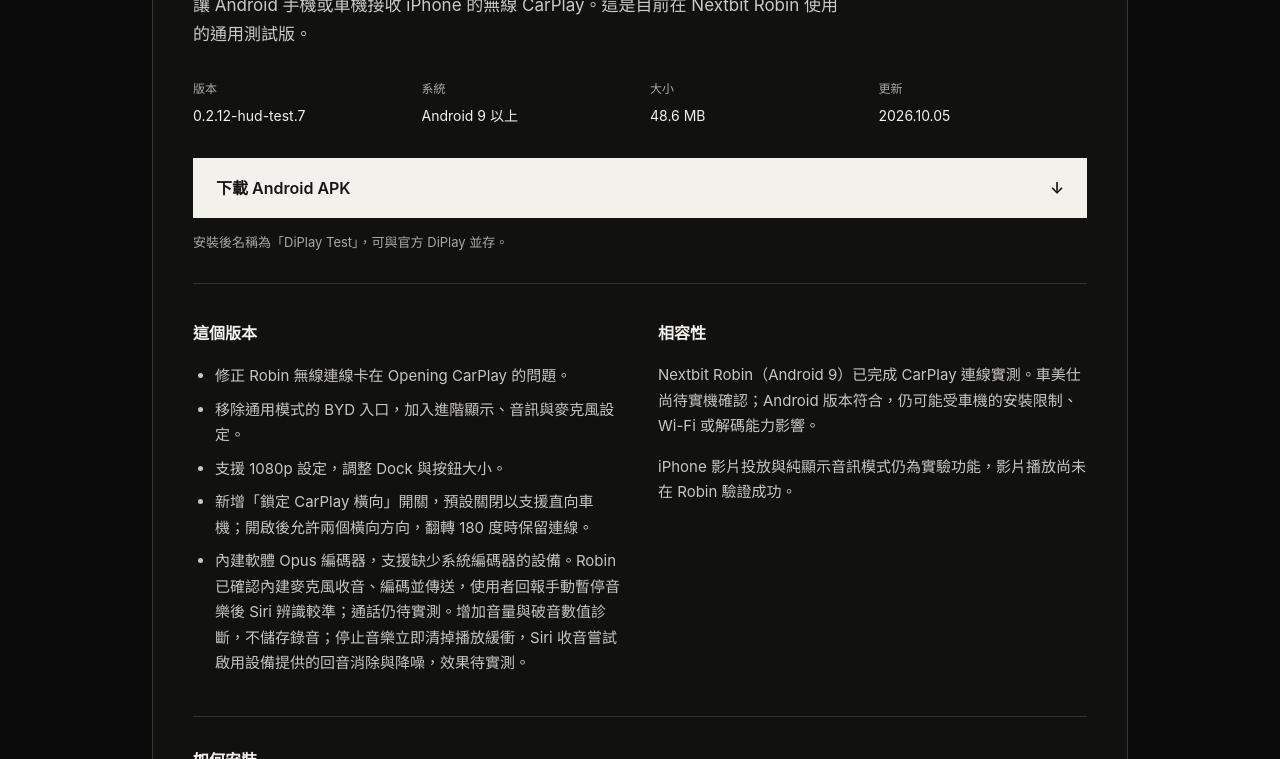
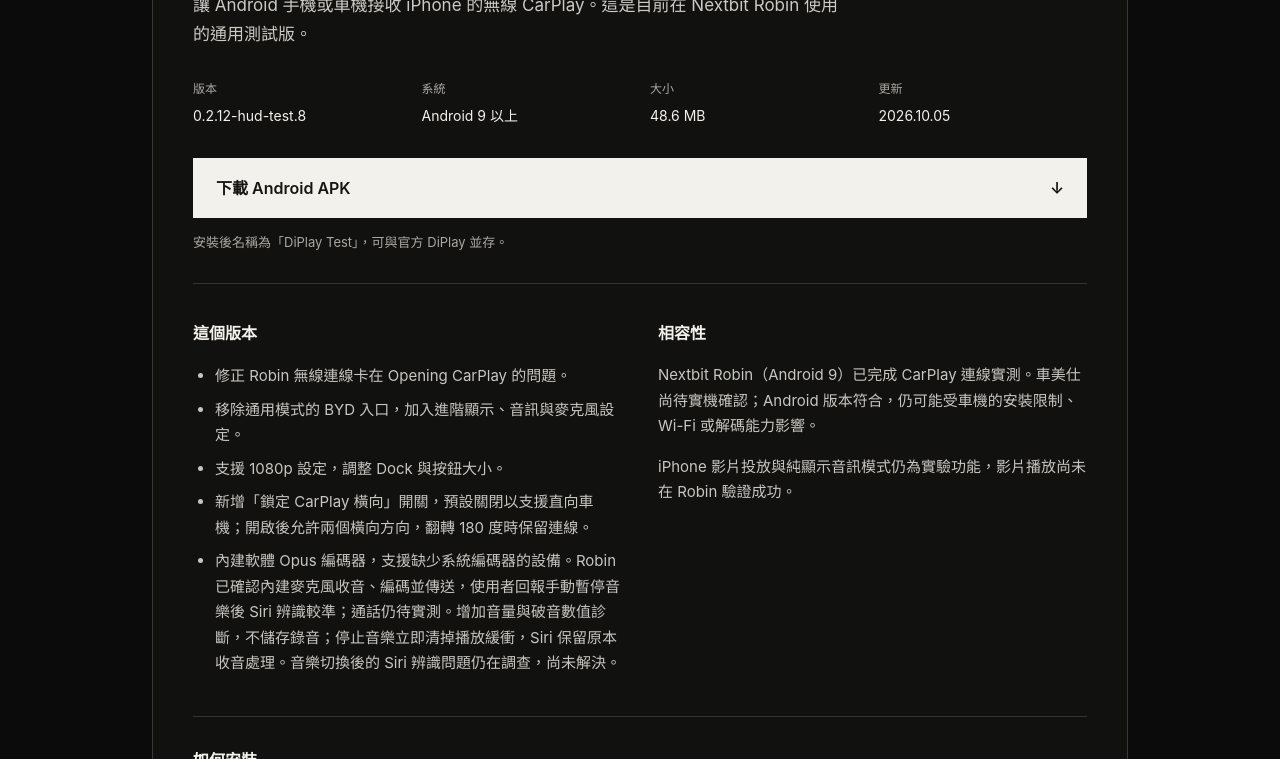
Before and after one commit to lancer1234/lancer1234.github.io, a Jekyll site: the page app/index.html, which Jekyll copies as it is, in a window 1280 px wide. Shown: the part 585-1344 px from the top of the page. Built offline with Jekyll 4.4.1, drawn with Linux system fonts in a browser that asks for light colours.

Commit message:
Keep Siri input unprocessed while investigating recognition

```diff
--- a/app/index.html
+++ b/app/index.html
@@ -15,12 +15,12 @@
 <div class="release-top"><span class="eyebrow">01 / ANDROID</span><span class="badge">測試版</span></div>
 <h2 id="app-title">DiPlay Test</h2>
 <p class="description">讓 Android 手機或車機接收 iPhone 的無線 CarPlay。這是目前在 Nextbit Robin 使用的通用測試版。</p>
-<dl class="metadata"><div><dt>版本</dt><dd>0.2.12-hud-test.7</dd></div><div><dt>系統</dt><dd>Android 9 以上</dd></div><div><dt>大小</dt><dd>48.6 MB</dd></div><div><dt>更新</dt><dd>2026.10.05</dd></div></dl>
-<a class="download" href="/app/downloads/DiPlay-0.2.12-generic-siri-20261005.apk" download>下載 Android APK <span aria-hidden="true">↓</span></a>
+<dl class="metadata"><div><dt>版本</dt><dd>0.2.12-hud-test.8</dd></div><div><dt>系統</dt><dd>Android 9 以上</dd></div><div><dt>大小</dt><dd>48.6 MB</dd></div><div><dt>更新</dt><dd>2026.10.05</dd></div></dl>
+<a class="download" href="/app/downloads/DiPlay-0.2.12-generic-siri-input-20261005.apk" download>下載 Android APK <span aria-hidden="true">↓</span></a>
 <p class="caption">安裝後名稱為「DiPlay Test」，可與官方 DiPlay 並存。</p>
-<div class="notes"><section><h3>這個版本</h3><ul><li>修正 Robin 無線連線卡在 Opening CarPlay 的問題。</li><li>移除通用模式的 BYD 入口，加入進階顯示、音訊與麥克風設定。</li><li>支援 1080p 設定，調整 Dock 與按鈕大小。</li><li>新增「鎖定 CarPlay 橫向」開關，預設關閉以支援直向車機；開啟後允許兩個橫向方向，翻轉 180 度時保留連線。</li><li>內建軟體 Opus 編碼器，支援缺少系統編碼器的設備。Robin 已確認內建麥克風收音、編碼並傳送，使用者回報手動暫停音樂後 Siri 辨識較準；通話仍待實測。增加音量與破音數值診斷，不儲存錄音；停止音樂立即清掉播放緩衝，Siri 收音嘗試啟用設備提供的回音消除與降噪，效果待實測。</li></ul></section><section><h3>相容性</h3><p>Nextbit Robin（Android 9）已完成 CarPlay 連線實測。車美仕尚待實機確認；Android 版本符合，仍可能受車機的安裝限制、Wi-Fi 或解碼能力影響。</p><p>iPhone 影片投放與純顯示音訊模式仍為實驗功能，影片播放尚未在 Robin 驗證成功。</p></section></div>
+<div class="notes"><section><h3>這個版本</h3><ul><li>修正 Robin 無線連線卡在 Opening CarPlay 的問題。</li><li>移除通用模式的 BYD 入口，加入進階顯示、音訊與麥克風設定。</li><li>支援 1080p 設定，調整 Dock 與按鈕大小。</li><li>新增「鎖定 CarPlay 橫向」開關，預設關閉以支援直向車機；開啟後允許兩個橫向方向，翻轉 180 度時保留連線。</li><li>內建軟體 Opus 編碼器，支援缺少系統編碼器的設備。Robin 已確認內建麥克風收音、編碼並傳送，使用者回報手動暫停音樂後 Siri 辨識較準；通話仍待實測。增加音量與破音數值診斷，不儲存錄音；停止音樂立即清掉播放緩衝，Siri 保留原本收音處理。音樂切換後的 Siri 辨識問題仍在調查，尚未解決。</li></ul></section><section><h3>相容性</h3><p>Nextbit Robin（Android 9）已完成 CarPlay 連線實測。車美仕尚待實機確認；Android 版本符合，仍可能受車機的安裝限制、Wi-Fi 或解碼能力影響。</p><p>iPhone 影片投放與純顯示音訊模式仍為實驗功能，影片播放尚未在 Robin 驗證成功。</p></section></div>
 <section class="install"><h3>如何安裝</h3><ol><li>在 Android 設備開啟這個頁面，下載 APK。</li><li>若系統詢問，允許目前使用的瀏覽器安裝 App，再開啟下載檔案。</li><li>啟動 DiPlay Test，依畫面授予連線所需權限，讓 iPhone 連上設備熱點後連線。</li></ol></section>
-<details><summary>檔案校驗</summary><p>SHA-256</p><code>975701f3b298c6d665c79a4f61eae2a880bb0f5b234b3a23a28b0b8d7c4dd6aa</code><p><a href="/app/downloads/DiPlay-0.2.12-generic-siri-20261005.apk.sha256" download>下載校驗檔</a></p></details>
+<details><summary>檔案校驗</summary><p>SHA-256</p><code>e5c7f5714434de9136efc641b36bc5fe33793e2d59ead01f5052b37fbfc53d4b</code><p><a href="/app/downloads/DiPlay-0.2.12-generic-siri-input-20261005.apk.sha256" download>下載校驗檔</a></p></details>
 </article>
 <p class="page-note">此頁未列在網站導覽；持有網址的人仍可存取。</p>
 </main>
```
Also changed, not shown: 3 other files.
